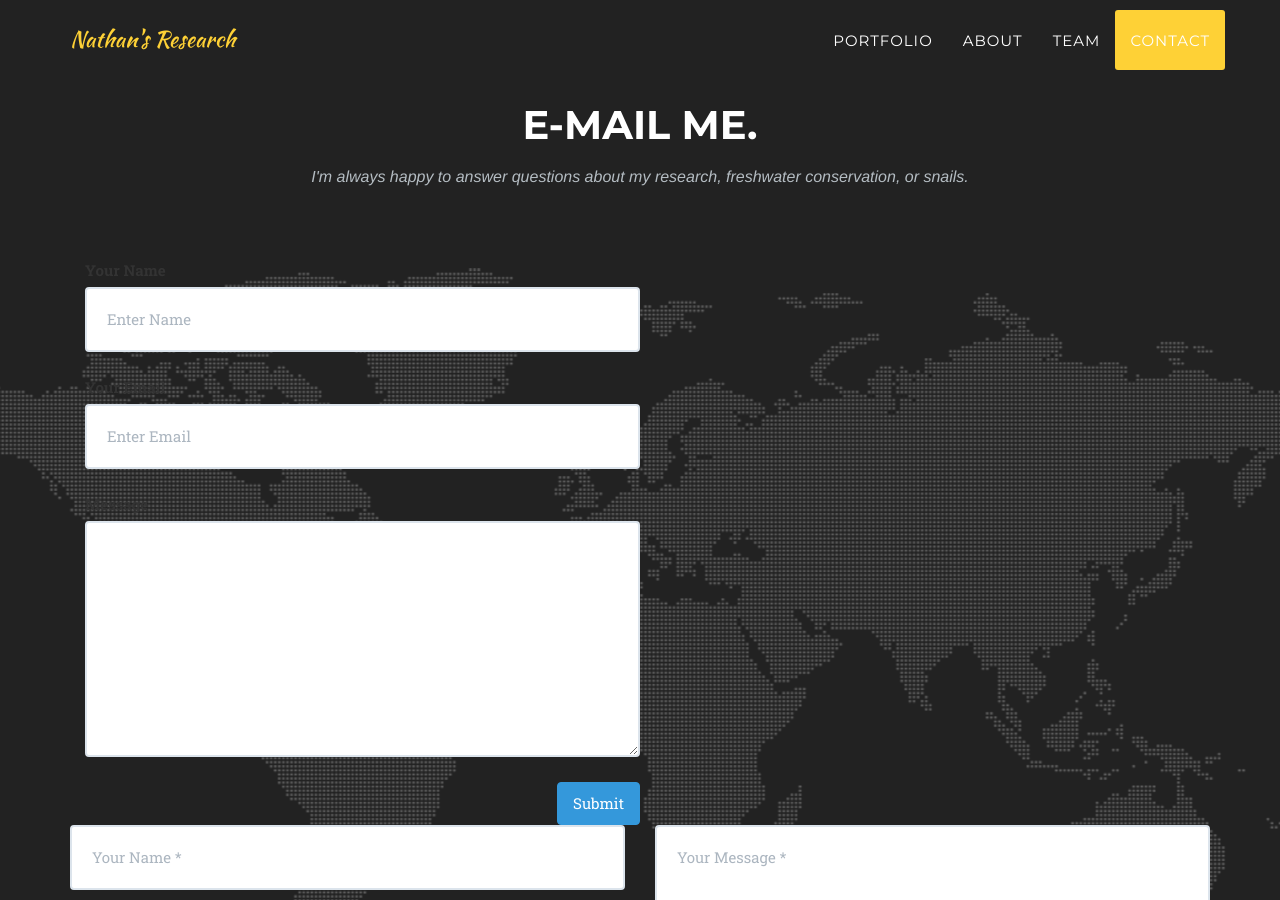
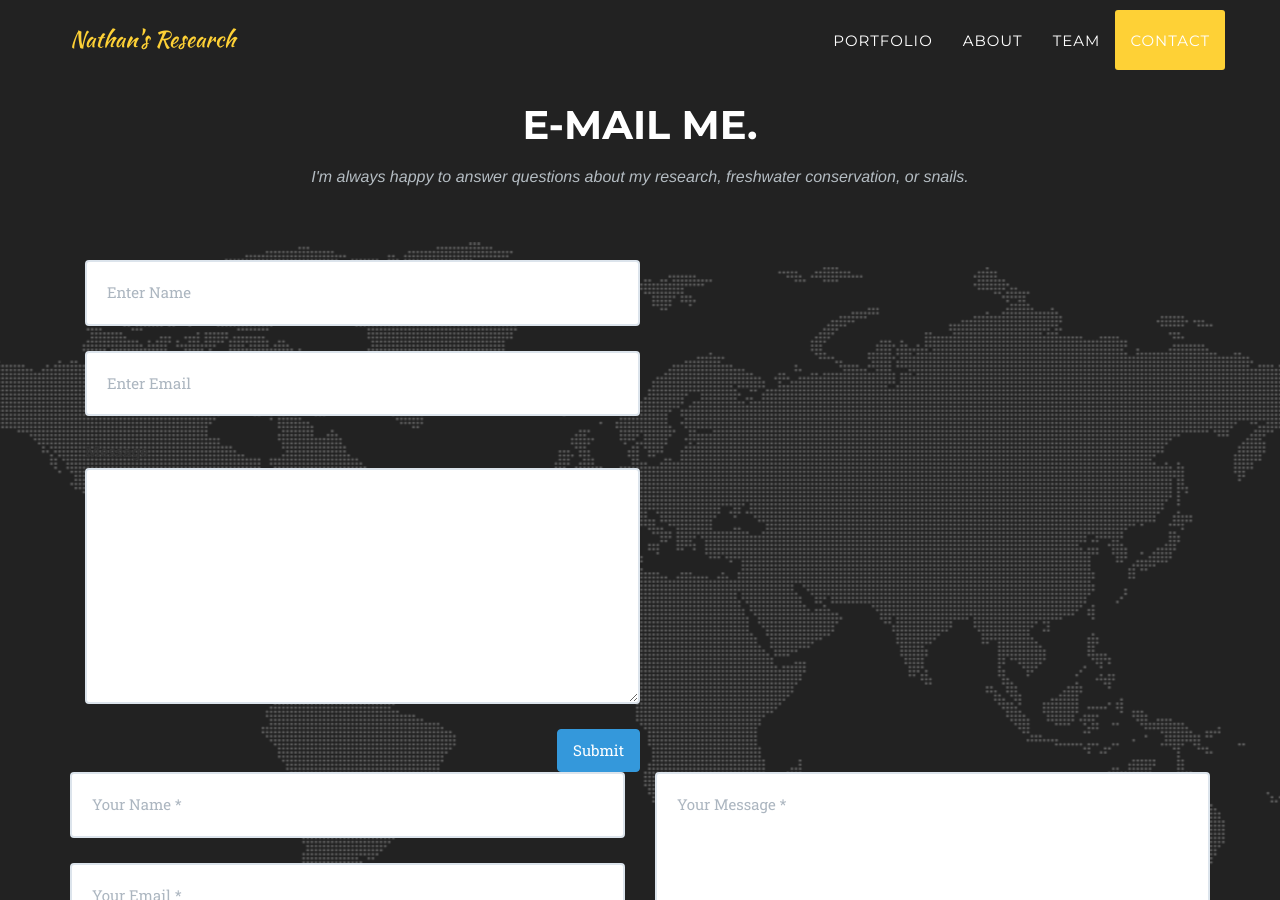
Before and after one commit to NathanWhelan/nathanwhelan.github.io, a Jekyll site: the page built from index.html, in a window 1280 px wide and 900 px high, scrolled down 5188 px. Built offline with Jekyll 4.4.1, drawn with Linux system fonts in a browser that asks for light colours; some web fonts are replaced.

Commit message:
Update contact.html

```diff
--- a/_includes/contact.html
+++ b/_includes/contact.html
@@ -9,19 +9,16 @@
 <main class="container">
  <div class="contact">
     <div class="row">
-      <div class="col-md-6">
+      <div class="col-lg-6">
         <form role="form" action="http://formspree.io/nathan.whelan@gmail.com">
           <input type="hidden" name="_next" value="//site.io/thanks.html" />
           <input type="hidden" name="_subject" value="New submission!" />
           <input type="text" name="_gotcha" style="display:none" />
 
           <div class="form-group">
-            <label for="InputName">Your Name</label>
             <input type="text" class="form-control" name="name" id="InputName" placeholder="Enter Name" required>
           </div>
           <div class="form-group">
-            <label for="InputEmail">Your Email</label>
-
             <input type="email" class="form-control" id="InputEmail" name="_replyto" placeholder="Enter Email" required>
           </div>
           <div class="form-group">
```
